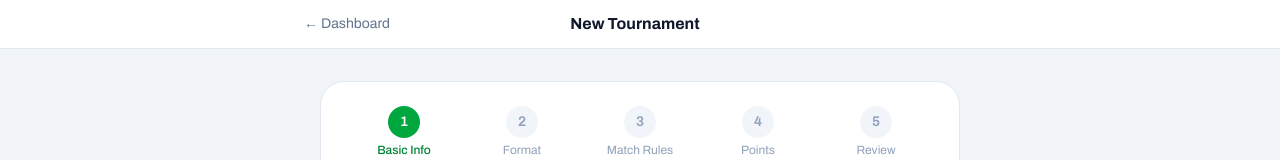
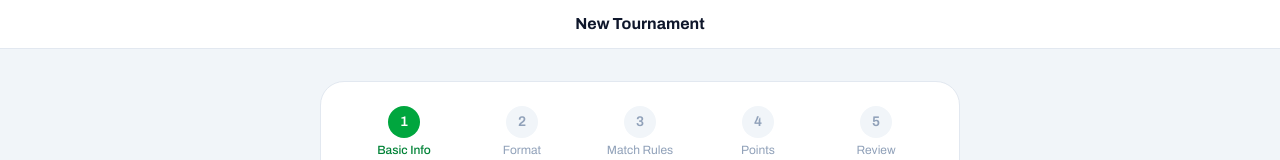
Before and after one commit to xmum-football-manager/football-management-system, a Next.js app in the folder web/: page /admin/tournaments/new in a window 1280 px wide. Shown: the top 160 px of the page. Built offline with nearby package versions, Linux system fonts and the light colour scheme.

Commit message:
fix: remove persistent dashboard link — wizard Back on step 1 is the spec-defined exit

```diff
--- a/web/app/admin/tournaments/new/page.tsx
+++ b/web/app/admin/tournaments/new/page.tsx
@@ -1,14 +1,11 @@
-import Link from 'next/link'
 import { TournamentWizard } from './TournamentWizard'
 
 export default function NewTournamentPage() {
   return (
     <div className="min-h-screen bg-slate-100">
       <header className="bg-white border-b border-slate-200 px-4 py-3">
-        <div className="max-w-2xl mx-auto flex items-center justify-between">
-          <Link href="/admin" className="text-slate-500 hover:text-slate-700 text-sm">← Dashboard</Link>
+        <div className="max-w-2xl mx-auto flex items-center justify-center">
           <span className="font-bold text-slate-900">New Tournament</span>
-          <div className="w-24" />
         </div>
       </header>
       <main className="max-w-2xl mx-auto px-4 py-8">
```
